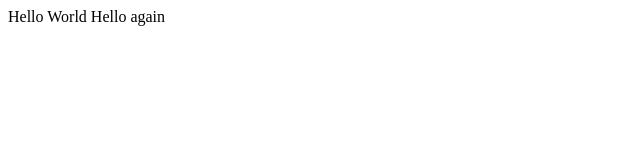
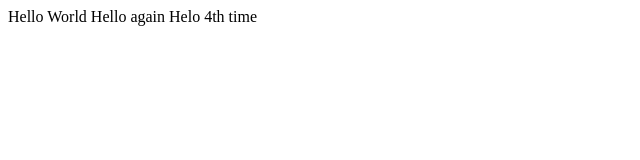
Before and after one commit to puranjanprithu/lecture0, a plain HTML site: page hello.html in a window 1280 px wide. Shown: the whole page, without its empty margins (0-640 px from the left). Drawn offline with Linux system fonts and the light colour scheme.

Commit message:
Update hello.html

```diff
--- a/hello.html
+++ b/hello.html
@@ -6,5 +6,6 @@
 <body>
     Hello World
     Hello again
+    Helo 4th time
 </body>
 </html>
```
